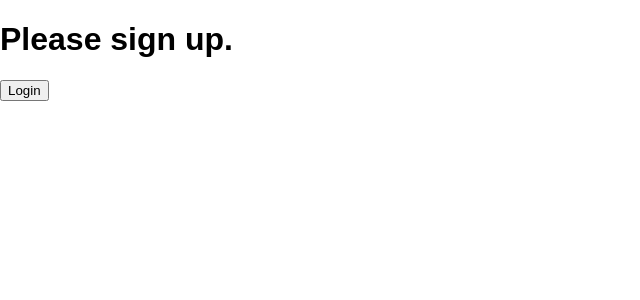
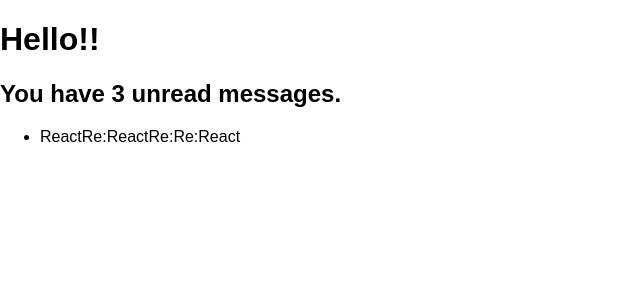
Before and after one commit to yashwin/my-react-app, a React (Create React App) app in the folder my-react-app/: page / in a window 1280 px wide. Shown: the top 300 px of the page, without its empty margins (0-640 px from the left). Built offline with nearby package versions, Linux system fonts and the light colour scheme.

Commit message:
inline if

```diff
--- a/my-react-app/src/index.js
+++ b/my-react-app/src/index.js
@@ -2,74 +2,30 @@
 import ReactDOM from 'react-dom';
 import './index.css';
 
-
-class LoginControl extends React.Component {
-  constructor(props) {
-    super(props);
-    this.handleLoginClick = this.handleLoginClick.bind(this);
-    this.handleLogoutClick = this.handleLogoutClick.bind(this);
-    this.state = {isLoggedIn: false};
-  }
-
-  handleLoginClick() {
-    this.setState({isLoggedIn: true});
-  }
-
-  handleLogoutClick() {
-    this.setState({isLoggedIn: false});
-  }
-
-  render() {
-    const isLoggedIn = this.state.isLoggedIn;
-    let button = null;
-    if(isLoggedIn) {
-      button = <LogoutButton onClick={this.handleLogoutClick} />;
-    }
-    else {
-      button = <LoginButton onClick={this.handleLoginClick} />;
-    }
-    return (
-      <div>
-        <Greeting isLoggedIn={isLoggedIn} />
-        {button}
-      </div>
-    )
-  }
-}
-
-function UserGreeting(props) {
-  return <h1>Welcome back!</h1>;
-}
-
-function GuestGreeting(props) {
-  return <h1>Please sign up.</h1>;
-}
-
-function Greeting(props) {
-  const isLoggedIn = props.isLoggedIn;
-  if (isLoggedIn) {
-    return <UserGreeting />;
-  }
-  return <GuestGreeting />;
-}
-
-function LoginButton(props) {
+function Mailbox(props) {
+  const unreadMessages = props.unreadMessages;
   return (
-    <button onClick={props.onClick}>
-      Login
-    </button>
+    <div>
+      <h1>Hello!!</h1>
+      {unreadMessages.length > 0 &&
+        <div>
+          <h2>
+            You have {unreadMessages.length} unread messages.
+          </h2>
+          <ul>
+            <li>
+              {unreadMessages}
+            </li>
+          </ul>
+        </div>
+      }
+    </div>
   );
 }
 
-function LogoutButton(props) {
-  return (
-    <button onClick={props.onClick}>
-      Logout
-    </button>
-  );
-}
+const messages = ['React', 'Re:React', 'Re:Re:React'];
 
 ReactDOM.render(
-  <LoginControl />,
+  <Mailbox unreadMessages={messages} />,
   document.getElementById('root')
-)
+);
```
